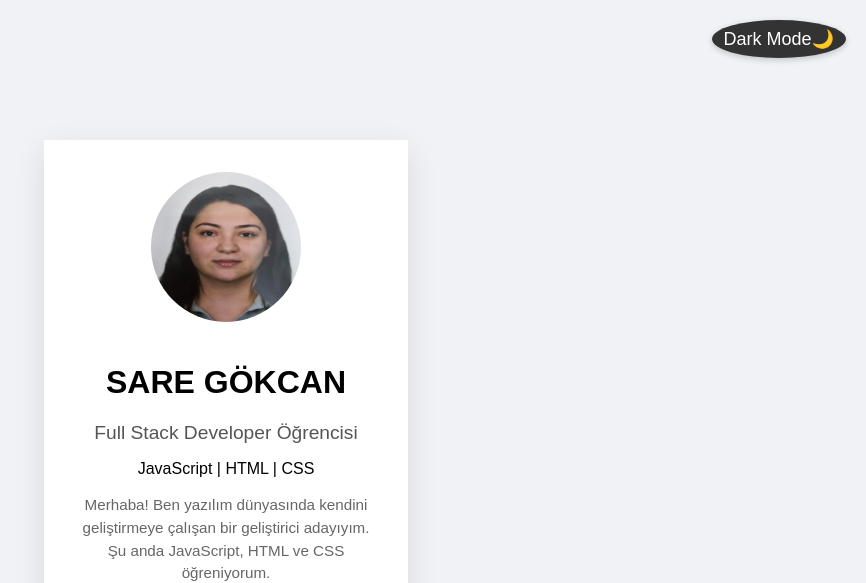
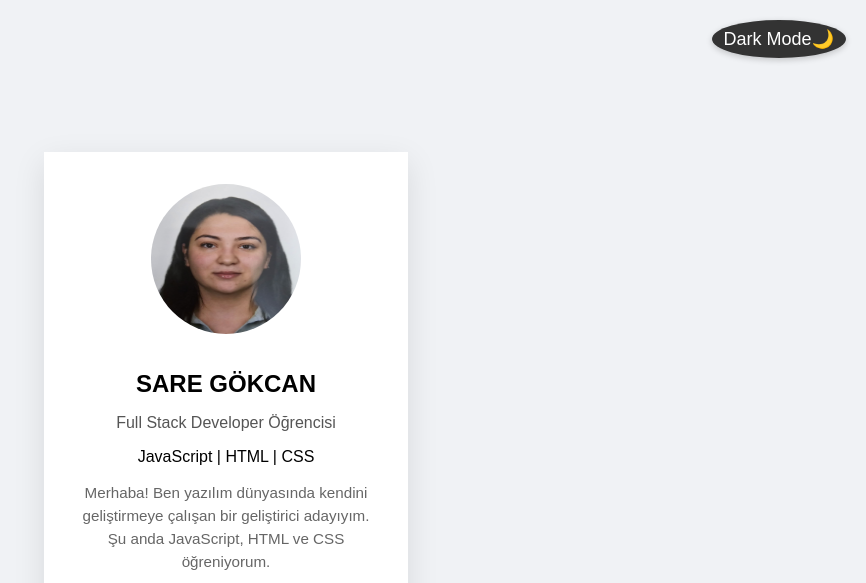
Before and after one commit to saregokcan/Kartvizit-Sayfam, a plain HTML site: page index.html in a window 1280 px wide. Shown: the top 583 px of the page, without its empty margins (414-1280 px from the left). Drawn offline with Linux system fonts and the light colour scheme.

Commit message:
css mobil

```diff
--- a/style.css
+++ b/style.css
@@ -37,8 +37,12 @@ body {
 
 .title {
   color: #555;
-  font-size: 1.2rem;
+  font-size: 1rem;
   margin: 0.5rem 0;
+}
+
+h1 {
+  font-size: 1.5rem;
 }
 
 .socials img {
@@ -124,7 +128,7 @@ body {
   }
 }
 
-@media (max-width: 600px) {
+@media (max-width: 480px) {
   .card {
     width: 90%;
     padding: 1.5rem;
@@ -136,7 +140,7 @@ body {
   }
 
   .socials img {
-    width: 25px;
+    width: 26px;
     margin: 0 6px;
   }
 
```
